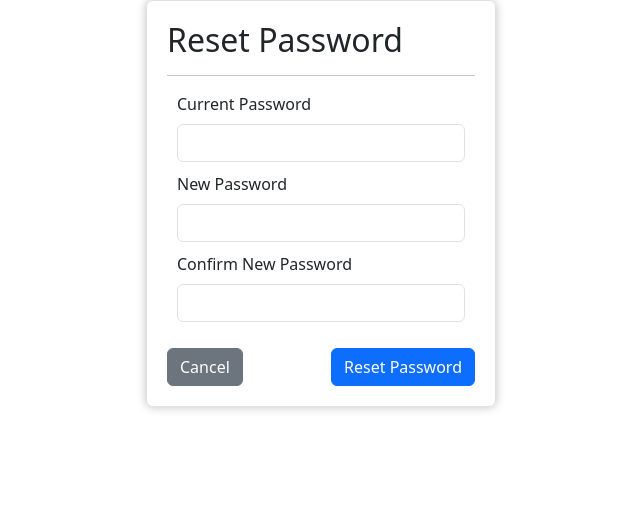
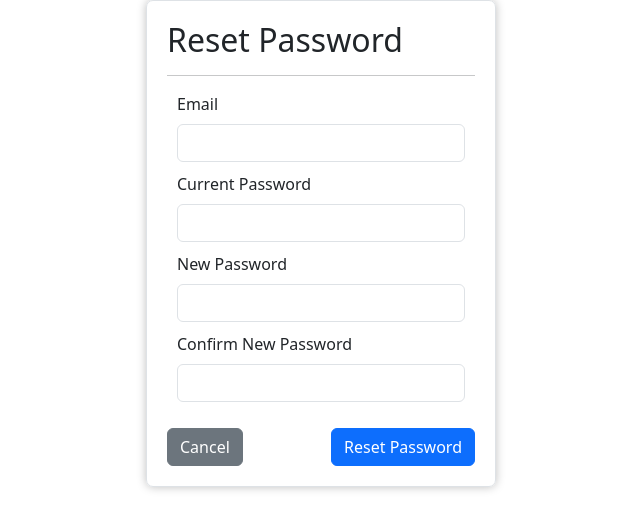
Before and after one commit to SaneManiacMG/Portfolio-Frontend-Angular16, an Angular app: page /reset-password in a window 1280 px wide. Shown: the top 530 px of the page, without its empty margins (319-959 px from the left). Built offline with nearby package versions, Linux system fonts and the light colour scheme.

Commit message:
Linked template fields with variables in class

```diff
--- a/src/app/authentication/login/login.component.ts
+++ b/src/app/authentication/login/login.component.ts
@@ -7,6 +7,8 @@ import { FormControl, FormGroup } from '@angular/forms';
   styleUrls: ['./login.component.css'],
 })
 export class LoginComponent {
+  constructor() {}
+
   loginForm = new FormGroup({
     userId: new FormControl(''),
     password: new FormControl(''),
--- a/src/app/authentication/password-reset/password-reset.component.html
+++ b/src/app/authentication/password-reset/password-reset.component.html
@@ -1,21 +1,27 @@
 <div class="container">
     <h2>Reset Password</h2>
     <hr>
+    <form class="form-group" [formGroup]="resetPasswordForm" (ngSubmit)="resetPassword()">
+        <div class=" form-elements">
+            <label for="email" class="form-label">Email</label>
+            <input type="email" class="form-control" formControlName="email">
+        </div>
         <div class="form-elements">
             <label for="currentPassword" class="form-label">Current Password</label>
-        <input type="password" class="form-control" id="currentPassword">
+            <input type="password" class="form-control" formControlName="currentPassword">
         </div>
         <div class="form-elements">
             <label for="newPassword" class="form-label">New Password</label>
-        <input type="password" class="form-control" id="newPassword">
+            <input type="password" class="form-control" formControlName="newPassword">
         </div>
         <div class="form-elements">
             <label for="confirmNewPassword" class="form-label">Confirm New Password</label>
-        <input type="password" class="form-control" id="confirmNewPassword">
+            <input type="password" class="form-control" formControlName="confirmNewPassword">
         </div>
         <pre></pre>
         <div class="btn-container">
             <input type="button" class="btn btn-secondary" value="Cancel">
-        <input type="button" class="btn btn-primary" value="Reset Password">
+            <input type="submit" class="btn btn-primary" value="Reset Password">
         </div>
+    </form>
 </div>
--- a/src/app/authentication/password-reset/password-reset.component.ts
+++ b/src/app/authentication/password-reset/password-reset.component.ts
@@ -1,4 +1,5 @@
 import { Component } from '@angular/core';
+import { FormControl, FormGroup } from '@angular/forms';
 
 @Component({
   selector: 'app-password-reset',
@@ -6,9 +7,17 @@ import { Component } from '@angular/core';
   styleUrls: ['./password-reset.component.css'],
 })
 export class PasswordResetComponent {
-  showForgotPassword: boolean = false;
+  constructor() {}
 
-  toggleFOrgotPasswordOverlay() {
-    this.showForgotPassword = !this.showForgotPassword;
+  resetPasswordForm = new FormGroup({
+    email: new FormControl(''),
+    currentPassword: new FormControl(''),
+    newPassword: new FormControl(''),
+    confirmNewPassword: new FormControl(''),
+  });
+
+  resetPassword(): void {
+    console.log('Reset password form submitted');
+    console.log(this.resetPasswordForm.value);
   }
 }
```
Lines whose indentation alone changed are shown as unchanged.
